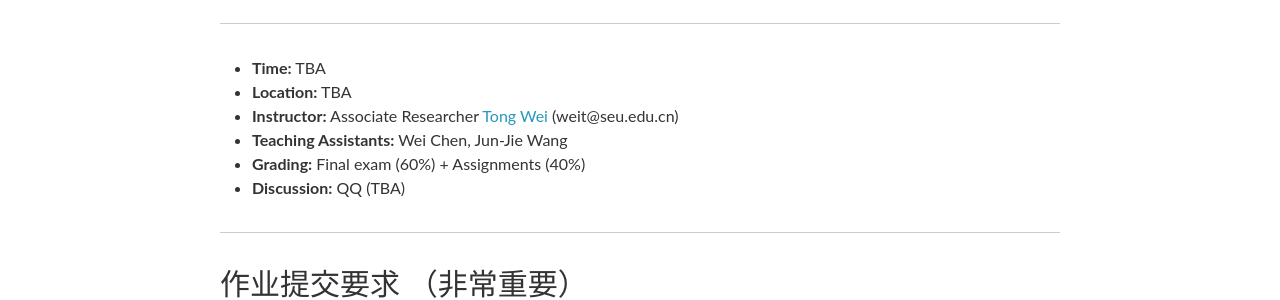
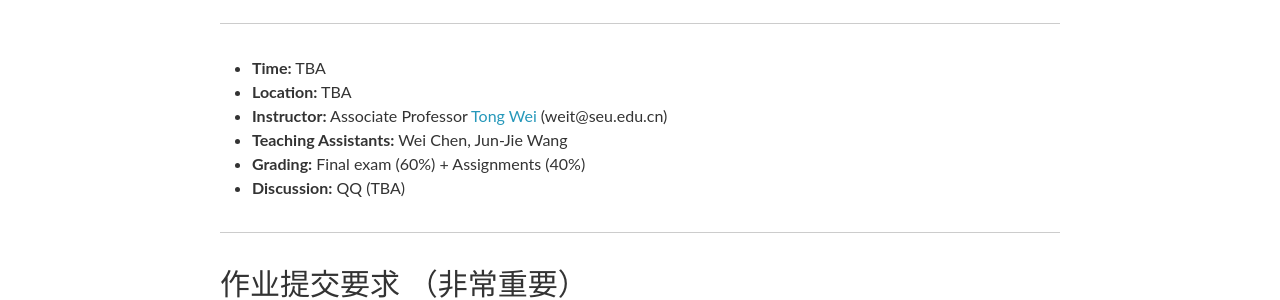
Before and after one commit to SEUML/ml-spring-2025, a Jekyll site: the page built from _pages/about.md, in a window 1280 px wide and 1357 px high. Shown: the part 346-646 px from the top of the window. Built offline with Jekyll 4.4.1, drawn with Linux system fonts in a browser that asks for light colours; nearby versions of some CDN libraries; comment, search, counter and statistics services are not loaded.

Commit message:
Update about.md

```diff
--- a/_pages/about.md
+++ b/_pages/about.md
@@ -14,7 +14,7 @@ This course will cover the fundamental principles and usage methods of classic m
 
 - **Time:** TBA
 - **Location:** TBA
-- **Instructor:** Associate Researcher [Tong Wei](http://palm.seu.edu.cn/weit) (weit@seu.edu.cn)
+- **Instructor:** Associate Professor [Tong Wei](http://palm.seu.edu.cn/weit) (weit@seu.edu.cn)
 - **Teaching Assistants:**	Wei Chen, Jun-Jie Wang
 - **Grading:**	Final exam (60%) + Assignments (40%)
 - **Discussion:** QQ (TBA)
```
